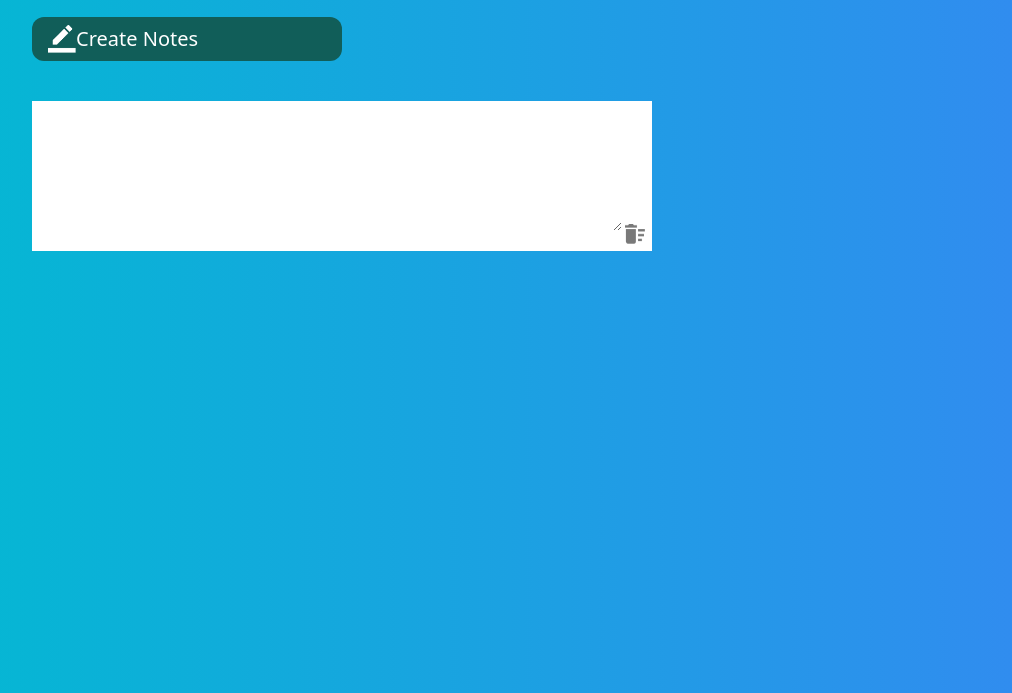
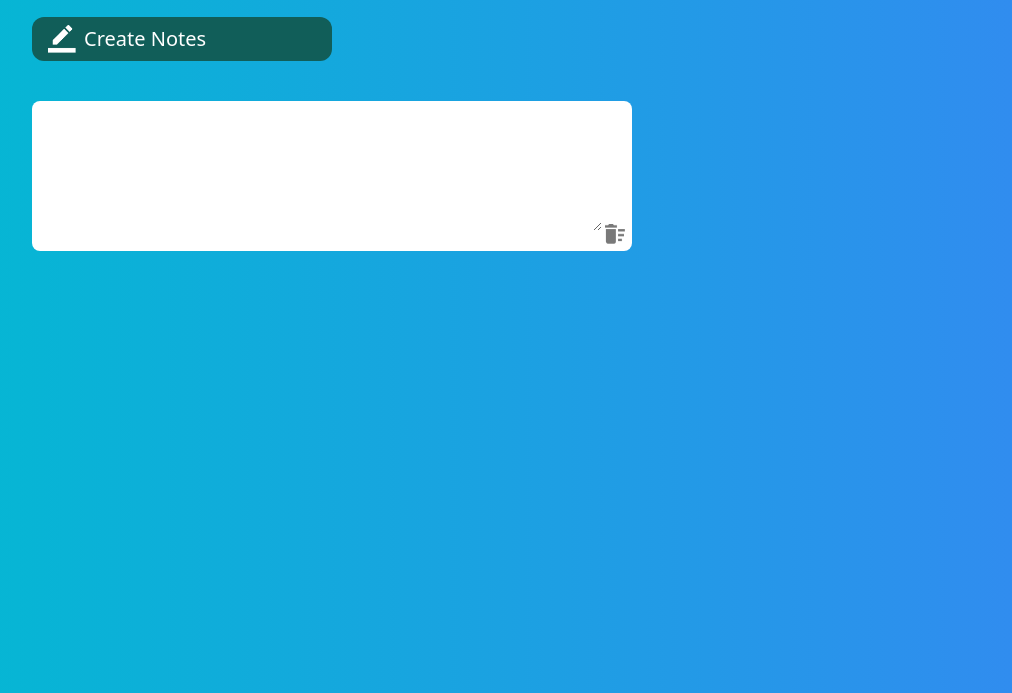
Before and after one commit to rashedahmed0/note-app, a plain HTML site: page index.html in a window 1280 px wide. Both pictures are taken after a click on the element "Create Notes". Shown: the part 107-800 px from the top of the page, without its empty margins (8-1020 px from the left). Drawn offline with nearby package versions, Linux system fonts and the light colour scheme.

Commit message:
complete js part

```diff
--- a/index.html
+++ b/index.html
@@ -7,13 +7,14 @@
     <script src="https://cdn.tailwindcss.com"></script>
     <style>
         .note-area {
-            width: 50%;
+            width: 100%;
             height: 150px;
             position: relative;
             background-color: #fff;
             margin-bottom: 10px;
             box-sizing: border-box;
             padding: 20px 30px;
+            border-radius: 8px;
         }
 
         .button {
@@ -22,13 +23,13 @@
             right: 7px;
             width: 20px;
             height: 20px;
+            cursor: pointer;
         }
 
         textarea {
             width: 100%;
             height: 100%;
             outline: none;
-            /* border: 2px solid #ccc; */
             box-sizing: border-box;
             resize: none;
             overflow: hidden;
@@ -36,21 +37,17 @@
     </style>
 </head>
 
-<body class="bg-gradient-to-r from-cyan-500 to-blue-500 pl-10 pt-10 ">
+<body class="bg-gradient-to-r from-cyan-500 to-blue-500 p-10">
     <div class="title mb-5 flex justify-start items-center">
         <img class="w-16" src="./images/notes.png" alt="">
         <h1 class="text-3xl font-bold text-white">Notes</h1>
     </div>
-    <div id="create" class="flex p-2 pl-4 mb-10 rounded-xl bg-teal-800 w-[25%] justify-start items-center ">
+    <div id="create"
+        class="flex p-2 pl-4 mb-10 rounded-xl bg-teal-800 w-full sm:w-[50%] md:w-[25%] justify-start items-center cursor-pointer">
         <img class="w-7" src="./images/edit.png" alt="">
-        <p class="text-xl font-medium text-white">Create Notes</p>
+        <p class="text-xl font-medium text-white ml-2">Create Notes</p>
     </div>
-    <div id="note-container" class="pb-20">
-        <!-- <section id="note-area" class="note-area">
-            <textarea></textarea>
-            <img id="delete" class="button" src="./images/delete.png" alt="">
-        </section> -->
-
+    <div id="note-container" class="pb-20 md:w-[50%] w-full ">
     </div>
 </body>
 
@@ -73,15 +70,7 @@
         })
 
         noteContainer.appendChild(section)
-
-
-
     })
-
-
-
-
-
 </script>
 
 </html>
```
